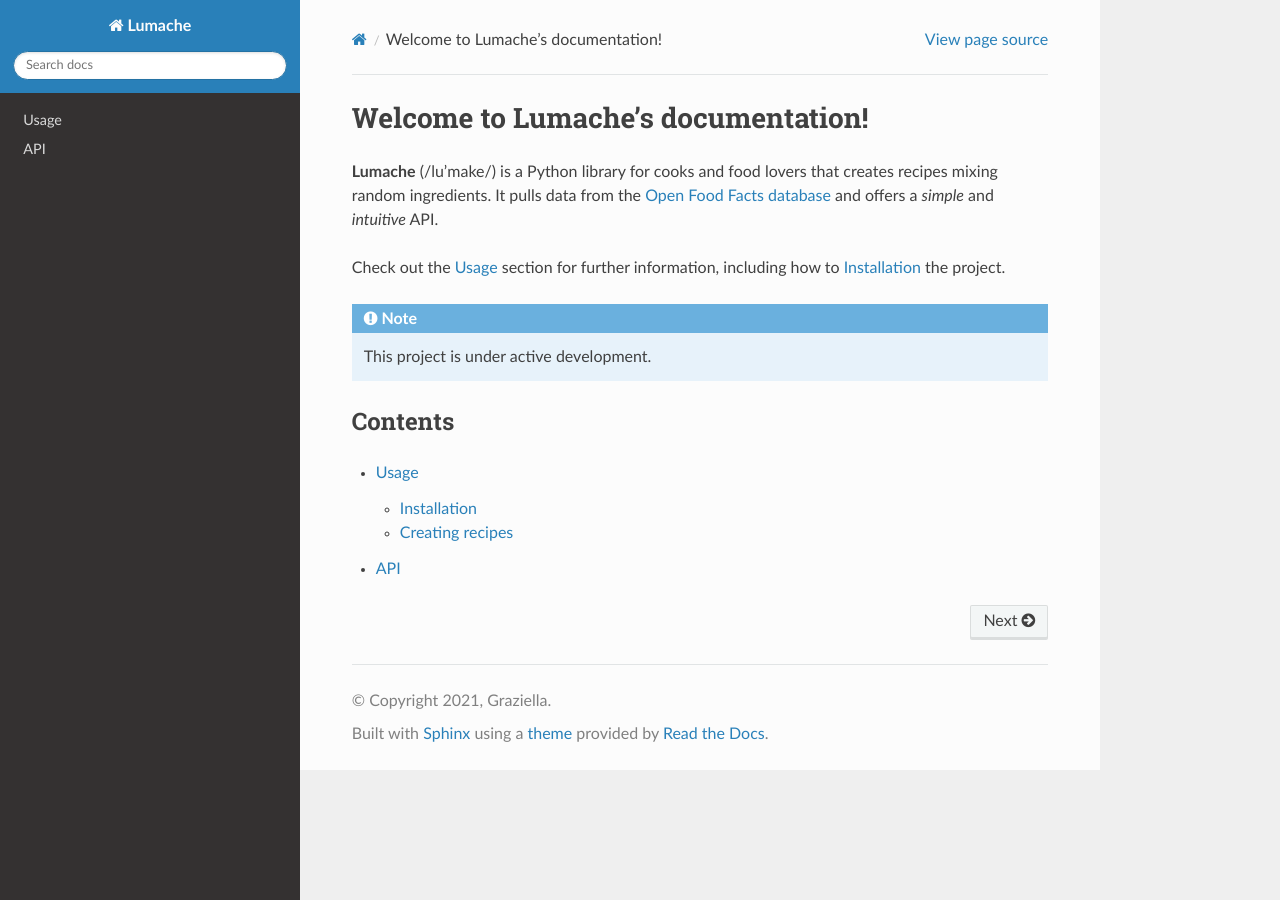
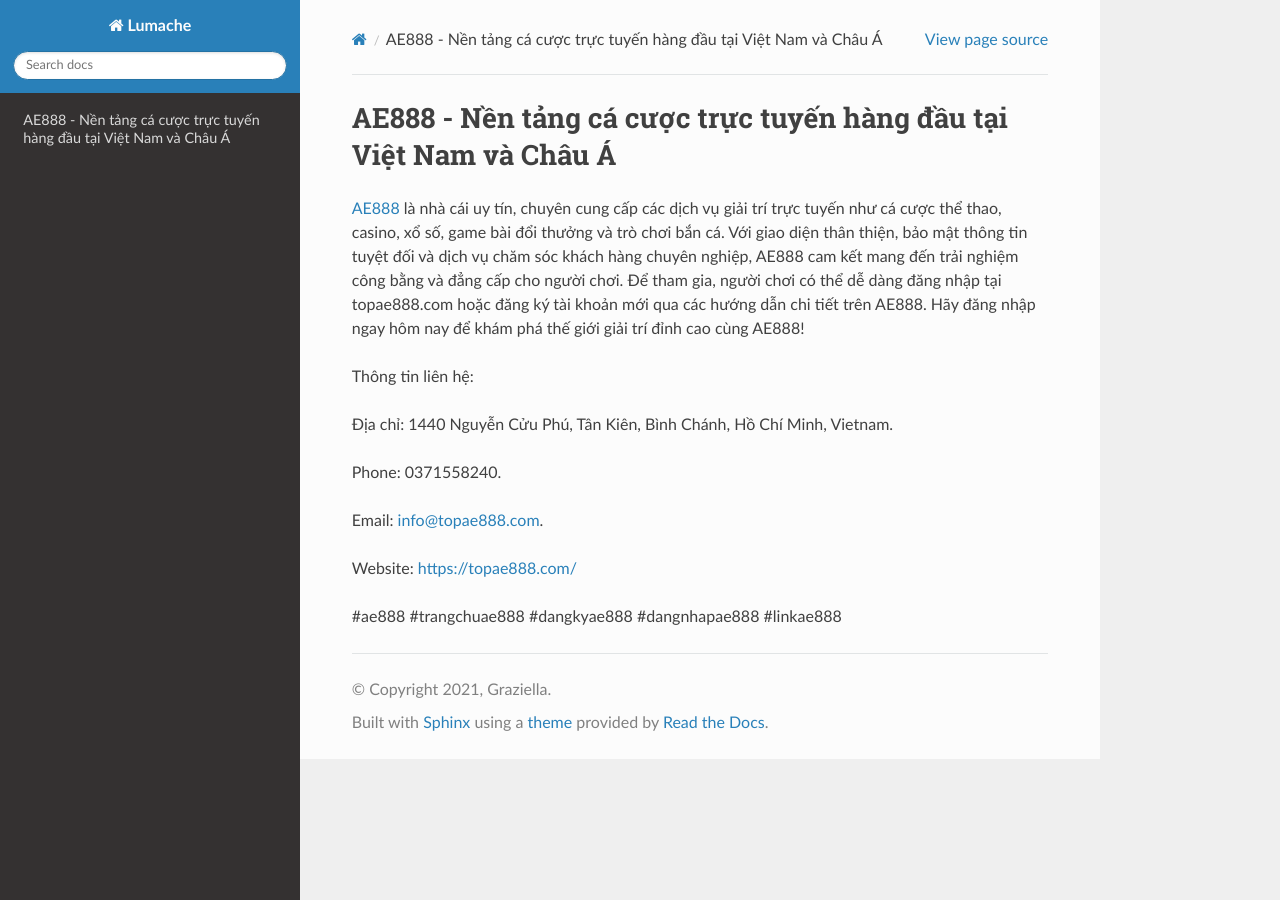
Before and after one commit to ShafferMalaki436t3cp/topae888com11, a Sphinx documentation site: the page built from docs/source/index.rst, in a window 1280 px wide. Built offline with Sphinx 7.4.7 and the Read the Docs theme 3.1.0, drawn with Linux system fonts in a browser that asks for light colours.

Commit message:
Update index.rst

```diff
--- a/docs/source/index.rst
+++ b/docs/source/index.rst
@@ -1,22 +1,16 @@
-Welcome to Lumache's documentation!
+AE888 - Nền tảng cá cược trực tuyến hàng đầu tại Việt Nam và Châu Á
 ===================================
 
-**Lumache** (/lu'make/) is a Python library for cooks and food lovers
-that creates recipes mixing random ingredients.
-It pulls data from the `Open Food Facts database <https://world.openfoodfacts.org/>`_
-and offers a *simple* and *intuitive* API.
+`AE888 <https://topae888.com/>`_ là nhà cái uy tín, chuyên cung cấp các dịch vụ giải trí trực tuyến như cá cược thể thao, casino, xổ số, game bài đổi thưởng và trò chơi bắn cá. Với giao diện thân thiện, bảo mật thông tin tuyệt đối và dịch vụ chăm sóc khách hàng chuyên nghiệp, AE888 cam kết mang đến trải nghiệm công bằng và đẳng cấp cho người chơi. Để tham gia, người chơi có thể dễ dàng đăng nhập tại topae888.com hoặc đăng ký tài khoản mới qua các hướng dẫn chi tiết trên AE888. Hãy đăng nhập ngay hôm nay để khám phá thế giới giải trí đỉnh cao cùng AE888!
 
-Check out the :doc:`usage` section for further information, including
-how to :ref:`installation` the project.
+Thông tin liên hệ:
 
-.. note::
+Địa chỉ: 1440 Nguyễn Cửu Phú, Tân Kiên, Bình Chánh, Hồ Chí Minh, Vietnam.
 
-   This project is under active development.
+Phone: 0371558240.
 
-Contents
---------
+Email: info@topae888.com.
 
-.. toctree::
+Website: https://topae888.com/
 
-   usage
-   api
+#ae888 #trangchuae888 #dangkyae888 #dangnhapae888 #linkae888
```
